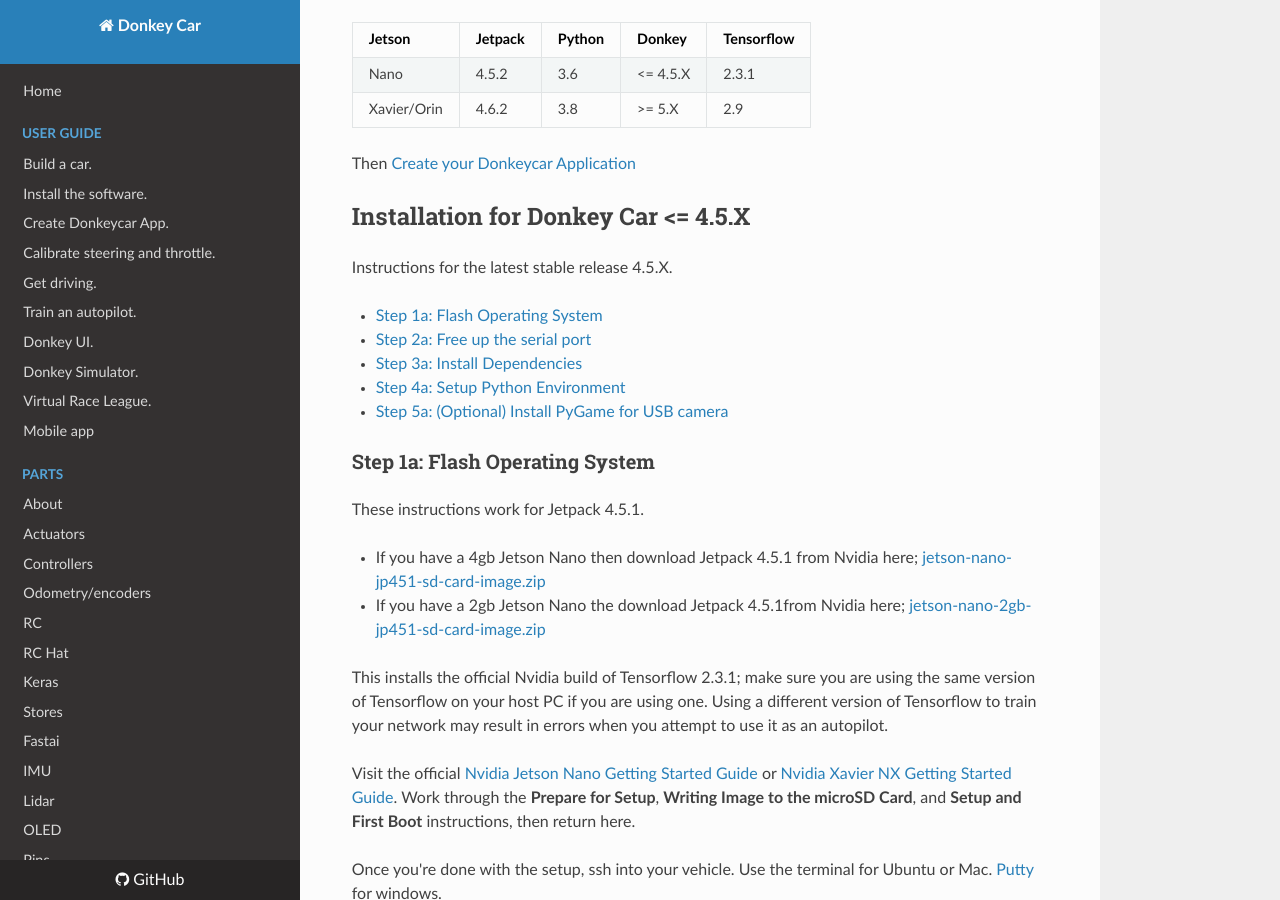
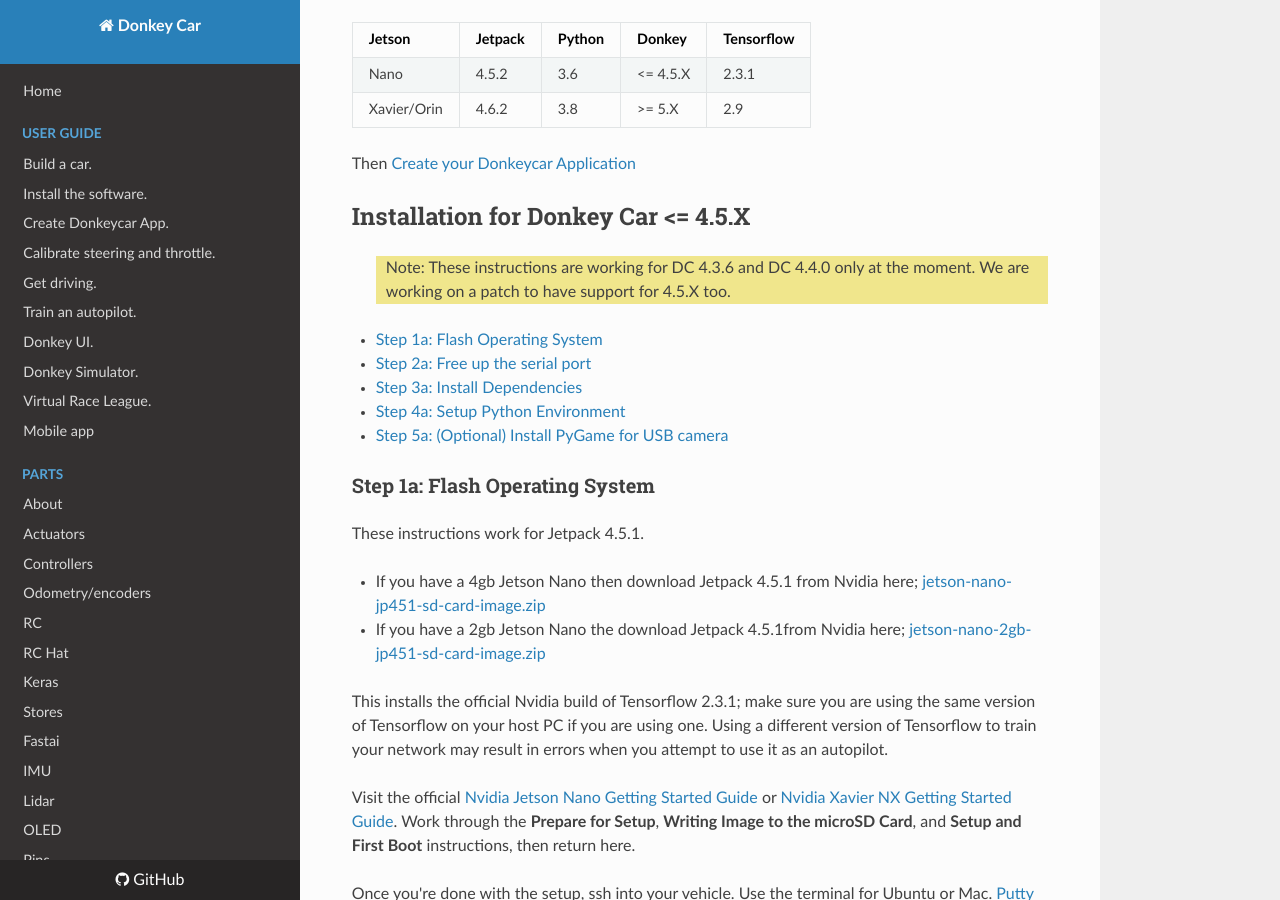
Before and after one commit to autorope/donkeydocs, an MkDocs documentation site: the page built from docs/guide/robot_sbc/setup_jetson_nano.md, in a window 1280 px wide and 900 px high, scrolled down 670 px. Built offline with MkDocs 1.6.1, drawn with Linux system fonts in a browser that asks for light colours; nearby versions of some CDN libraries.

Commit message:
Update jetson nano section with correctly supported versions.

```diff
--- a/docs/guide/robot_sbc/setup_jetson_nano.md
+++ b/docs/guide/robot_sbc/setup_jetson_nano.md
@@ -37,7 +37,9 @@ Then [Create your Donkeycar Application](/guide/create_application/)
 
 ## Installation for Donkey Car <= 4.5.X
 
-Instructions for the latest stable release 4.5.X.
+> Note: These instructions are working for DC 4.3.6 and DC 4.4.0 only at the
+> moment. We are working on a patch to have support for 4.5.X too.
+
 
 * [Step 1a: Flash Operating System](#step-1a-flash-operating-system)
 * [Step 2a: Free up the serial port](#step-2a-free-up-the-serial-port-optional-only-needed-if-youre-using-the-robohat-mm1)
```
